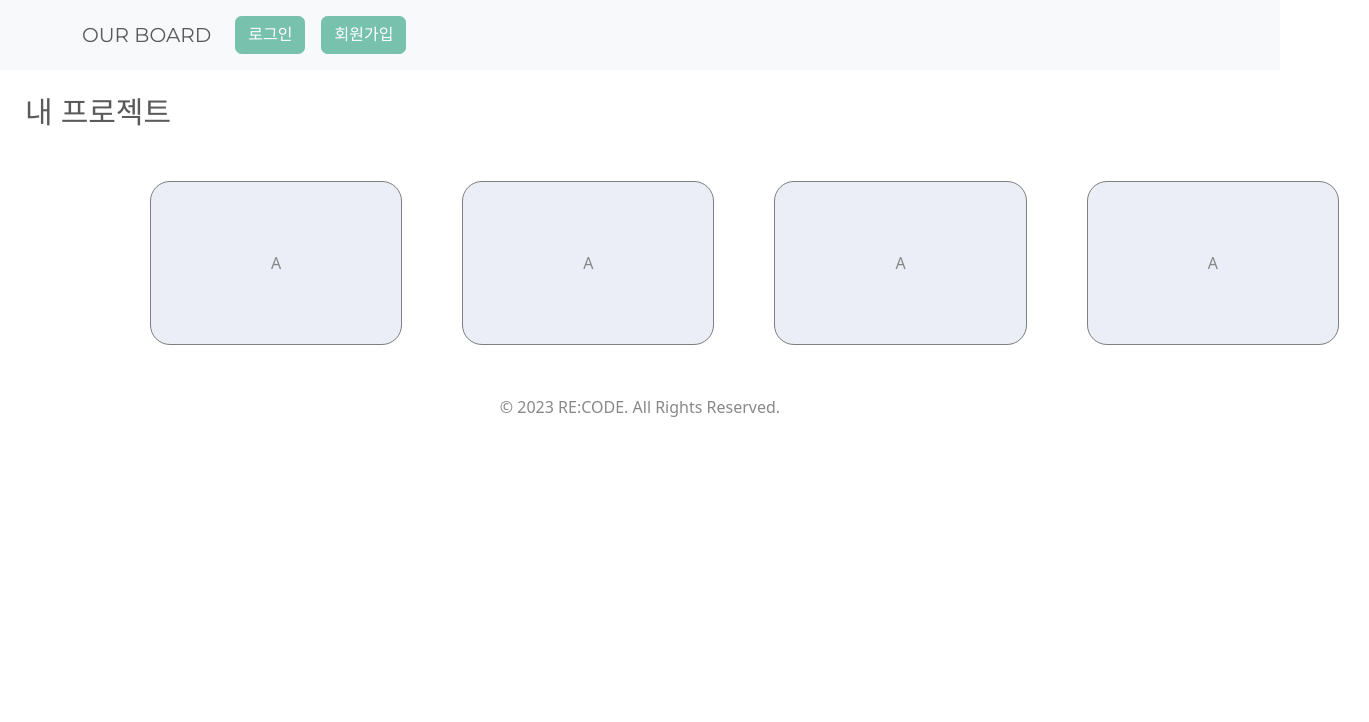
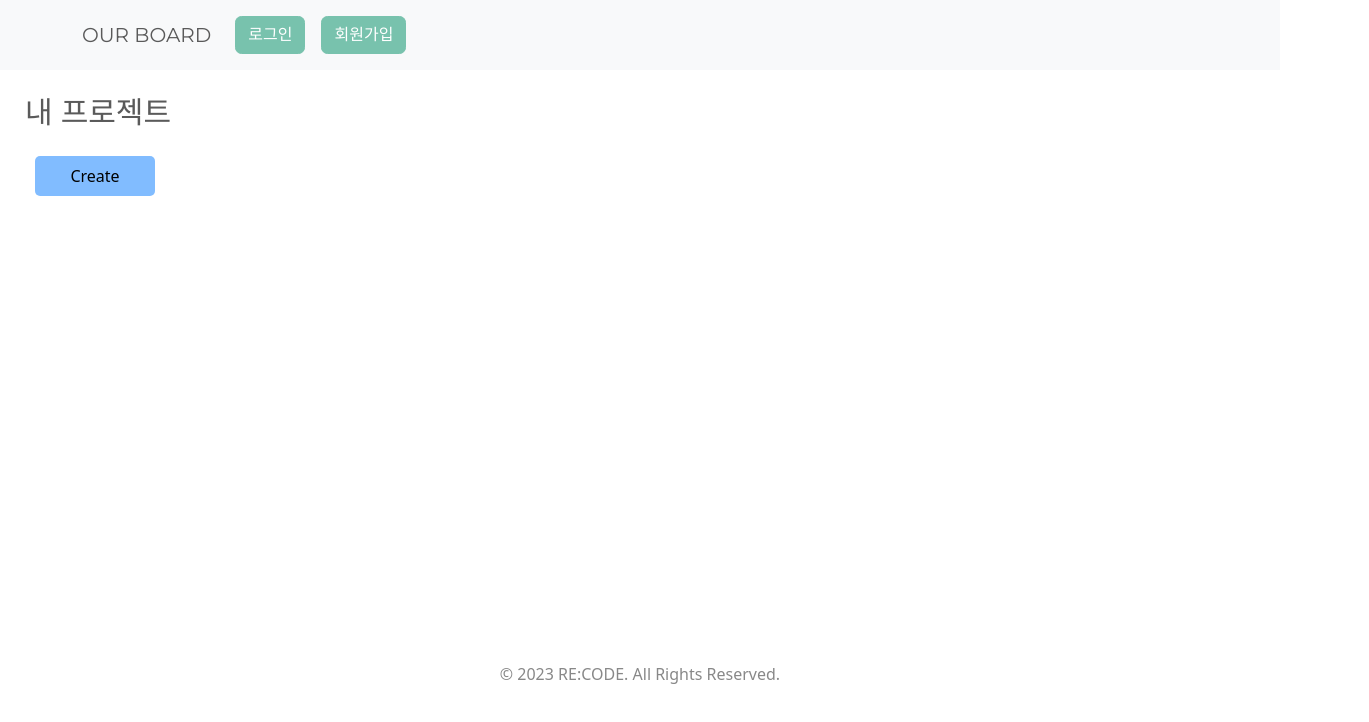
Before and after one commit to Recode-Team/frontend, a React (Create React App) app: page /group in a window 1280 px wide. Shown: the top 722 px of the page, 1369 px wide, since content can reach past the window. Built offline with nearby package versions, Linux system fonts and the light colour scheme.

Commit message:
Feature : CraeteGroup
그룹 생성 구현

```diff
--- a/src/App.js
+++ b/src/App.js
@@ -3,6 +3,8 @@ import Header from './layouts/Header';
 import Footer from './layouts/Footer';
 import Main from './pages/Main';
 import Group from "./pages/CreateGroup"
+// import WhiteBoard from
+
 import { BrowserRouter, Routes, Route } from 'react-router-dom';
 
 function App() {
@@ -17,6 +19,7 @@ function App() {
         <Routes>
           <Route path="/" element={<Main />} />
           <Route path="/group" element={<Group />} />
+          {/* <Route path="/whiteBoard" element={<WhiteBoard />} /> */}
         </Routes>
         <Footer />
       </div>
--- a/src/pages/CreateGroup.js
+++ b/src/pages/CreateGroup.js
@@ -1,37 +1,24 @@
 import React from 'react';
 import groupStyle from './style_group';
-import { HiUserCircle } from "react-icons/hi";
+import { useNavigate } from "react-router-dom";
 
 const Group = () => {
     const gStyle = groupStyle();
+    const navigate = useNavigate();
+    const goToWhiteBoard = () => {
+        navigate('/whiteBoard');
+    }
 
     return(
         <>
-
-            {/* <div className={gStyle.head}>
-                <span className={gStyle.wb1}>WhiteBoard</span>
-                <span className={gStyle.wbIcon}><HiUserCircle/></span>
-                <span className={gStyle.wb2}>내프로젝트</span>
-            </div> */}
-
             <div>
                 <h1 className={gStyle.myPJ}>내 프로젝트</h1>
+                <button className={gStyle.cBtn} onClick={() =>
+                    document.getElementById('pro1').style.visibility = 'visible'}>Create</button>
+
                 <div className={gStyle.pjp}>
                     <div className={gStyle.ph}>
-                        <div className={gStyle.pj}>A</div>
-
-                    </div>
-                    <div className={gStyle.ph}>
-                        <div className={gStyle.pj}>A</div>
-
-                    </div>
-                    <div className={gStyle.ph}>
-                        <div className={gStyle.pj}>A</div>
-
-                    </div>
-                    <div className={gStyle.ph}>
-                        <div className={gStyle.pj}>A</div>
-
+                        <button id={"pro1"} className={gStyle.pj} onClick={() => goToWhiteBoard(true)}>Project 1</button>
                     </div>
                 </div>
             </div>
--- a/src/pages/style_group.js
+++ b/src/pages/style_group.js
@@ -59,12 +59,23 @@ const groupStyle = makeStyles((theme)=>({
         backgroundColor:'#ebeef6',
         border:'1px solid gray',
         borderRadius:'20px',
+        visibility: 'hidden',
 
     },
 
     a:{
         display:'inline',
         width:'20px'
+    },
+
+    cBtn:{
+        width:'120px',
+        height:'40px',
+        fontSize:'16px',
+        border:'none',
+        borderRadius:'5px',
+        backgroundColor:'#81BCFF',
+        marginLeft:'35px'
     }
 
 }))
```
